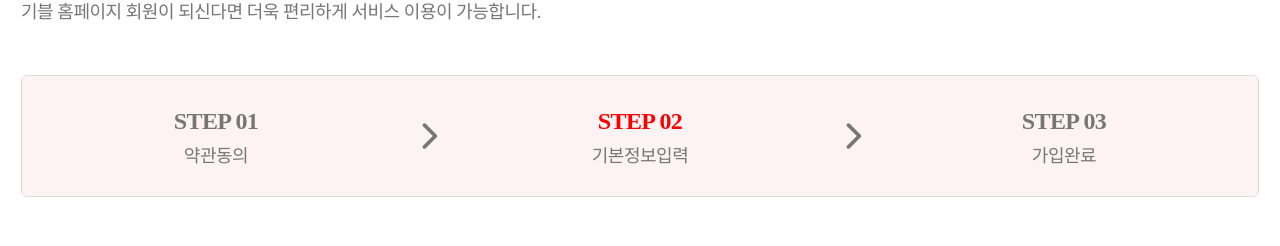
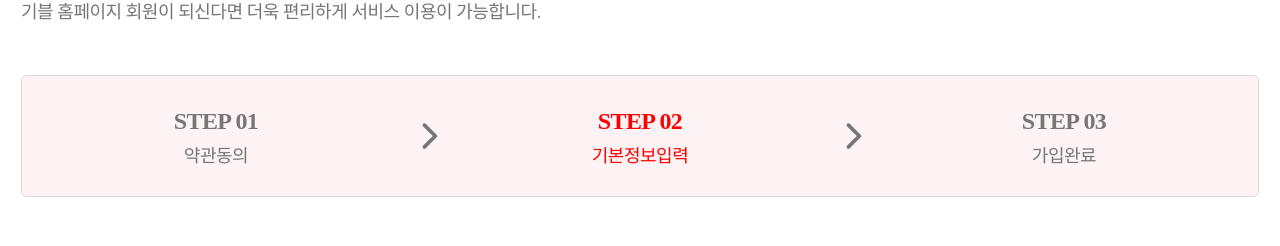
Before and after one commit to Likelion-YeungNam-Univ/12th-gibble-web, a React (Create React App) app in the folder gible/: page /signup/2 in a window 1280 px wide. Shown: the part 375-621 px from the top of the page. Built offline with nearby package versions, Linux system fonts and the light colour scheme; no server answers; a web font is replaced by a local one.

Commit message:
docs: 오타 수정

```diff
--- a/gible/src/pages/signup/SignUp02.js
+++ b/gible/src/pages/signup/SignUp02.js
@@ -23,8 +23,8 @@ const SignUp02 = () => {
             <StepDescription>약관동의</StepDescription>
           </StepTextBox>
           <Chevron />
-          <StepTextBox>
-            <StepText style={{ color: "red" }}>STEP 02</StepText>
+          <StepTextBox style={{ color: "red" }}>
+            <StepText>STEP 02</StepText>
             <StepDescription>기본정보입력</StepDescription>
           </StepTextBox>
           <Chevron />
```
Also changed, not shown: gible/src/components/signup/Title.js (added, +8 -0 lines).
